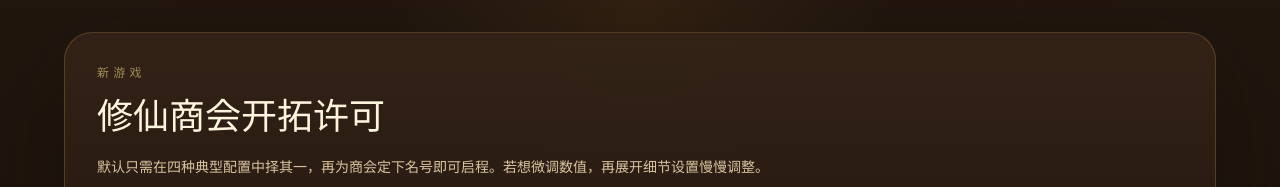
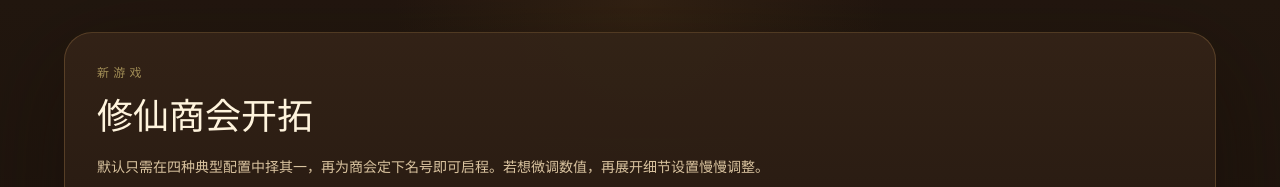
Before and after one commit to YinHu1985/xiuxian-trade, a React (Vite) app: page / in a window 1280 px wide. Shown: the top 187 px of the page. Built offline with nearby package versions, Linux system fonts and the light colour scheme.

Commit message:
minor change

```diff
--- a/index.html
+++ b/index.html
@@ -4,7 +4,7 @@
     <meta charset="UTF-8" />
     <link rel="icon" type="image/svg+xml" href="/favicon.svg" />
     <meta name="viewport" content="width=device-width, initial-scale=1.0" />
-    <title>My Trae Project</title>
+    <title>修仙商会开拓</title>
     <script type="module">
       if (import.meta.hot?.on) {
         import.meta.hot.on('vite:error', (error) => {
--- a/src/pages/NewGamePage.tsx
+++ b/src/pages/NewGamePage.tsx
@@ -52,7 +52,7 @@ export default function NewGamePage({ onNavigate }: { onNavigate: (page: 'game'
       <div className="mx-auto max-w-6xl">
         <header className="rounded-[28px] border border-[#7a5a36]/55 bg-[linear-gradient(180deg,rgba(51,35,23,0.97),rgba(29,20,13,0.96))] p-8 shadow-[0_30px_100px_rgba(22,13,7,0.45)]">
           <p className="text-xs uppercase tracking-[0.35em] text-amber-200/55">新游戏</p>
-          <h1 className="mt-4 font-serif text-4xl text-[#fff4dd]">修仙商会开拓许可</h1>
+          <h1 className="mt-4 font-serif text-4xl text-[#fff4dd]">修仙商会开拓</h1>
           <p className="mt-4 max-w-3xl text-sm leading-7 text-[#d9c39f]">
             默认只需在四种典型配置中择其一，再为商会定下名号即可启程。若想微调数值，再展开细节设置慢慢调整。
           </p>
```
